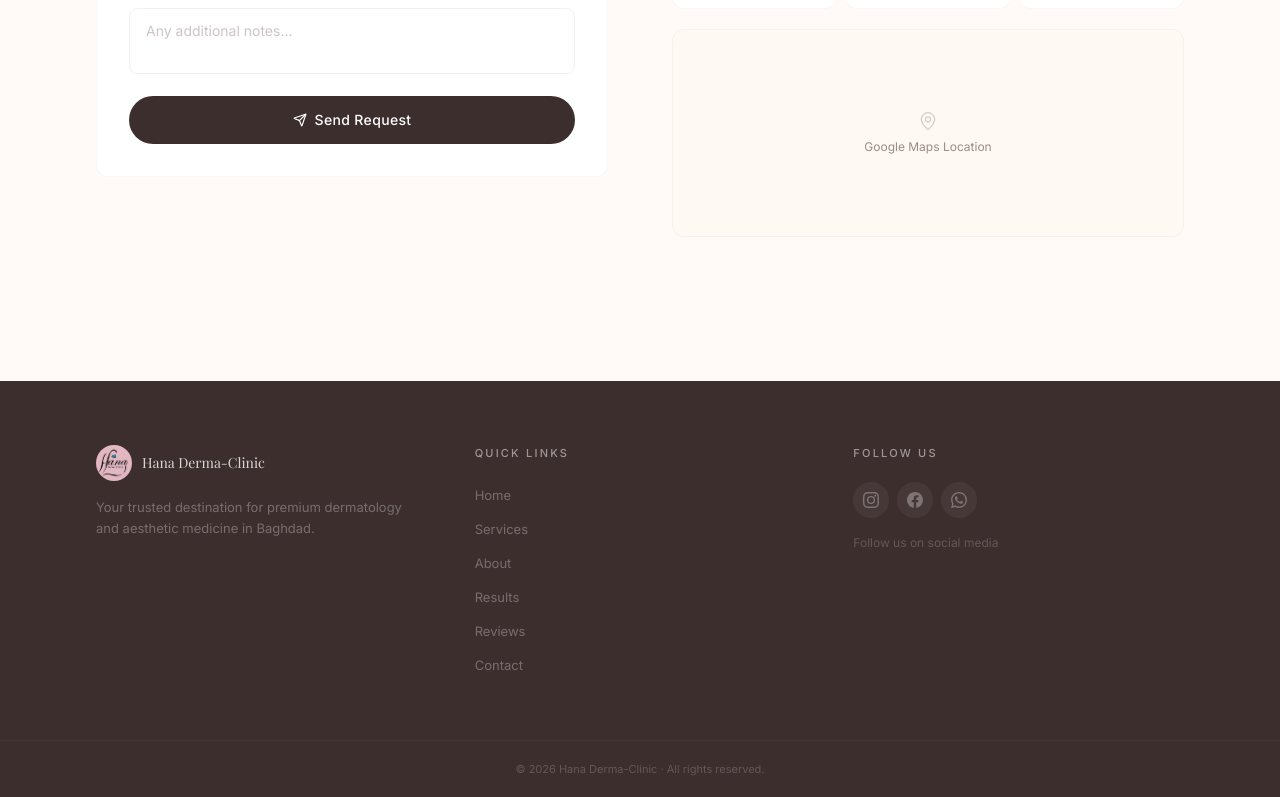
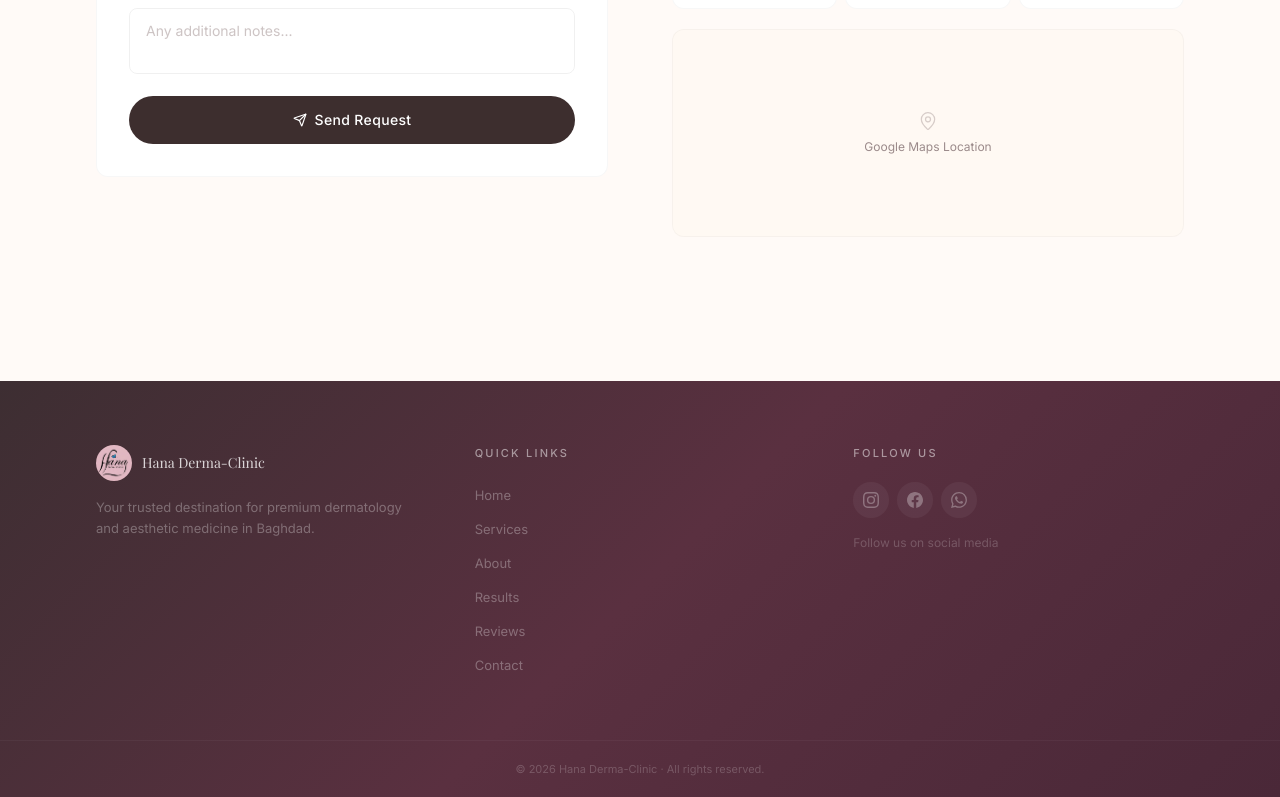
Before and after one commit to alobaidisajad-cloud/hana-derma-clinic, a Next.js app: page / in a window 1280 px wide. Shown: the part 5558-6355 px from the top of the page. Built offline with nearby package versions, Linux system fonts and the light colour scheme.

Commit message:
fix: Arabic font via inline style, footer gradient matching promotions

```diff
--- a/src/components/ClientLayout.tsx
+++ b/src/components/ClientLayout.tsx
@@ -6,7 +6,11 @@ function LanguageWrapper({ children }: { children: React.ReactNode }) {
   const { isArabic } = useLanguage();
 
   return (
-    <div dir={isArabic ? 'rtl' : 'ltr'} lang={isArabic ? 'ar' : 'en'}>
+    <div
+      dir={isArabic ? 'rtl' : 'ltr'}
+      lang={isArabic ? 'ar' : 'en'}
+      style={isArabic ? { fontFamily: 'var(--font-cairo), system-ui, sans-serif' } : undefined}
+    >
       {children}
     </div>
   );
--- a/src/components/sections/Footer.tsx
+++ b/src/components/sections/Footer.tsx
@@ -48,7 +48,7 @@ export default function Footer() {
   const { lang } = useLanguage();
 
   return (
-    <footer className="bg-text-primary">
+    <footer style={{ background: 'linear-gradient(135deg, #3D2E32 0%, #5A3040 50%, #4A2838 100%)' }}>
       <div className="max-w-6xl mx-auto px-5 sm:px-6 lg:px-8 py-10 sm:py-16">
         {/* Mobile: 2-column / Desktop: 3-column */}
         <div className="grid grid-cols-2 md:grid-cols-3 gap-8 sm:gap-12">
```
